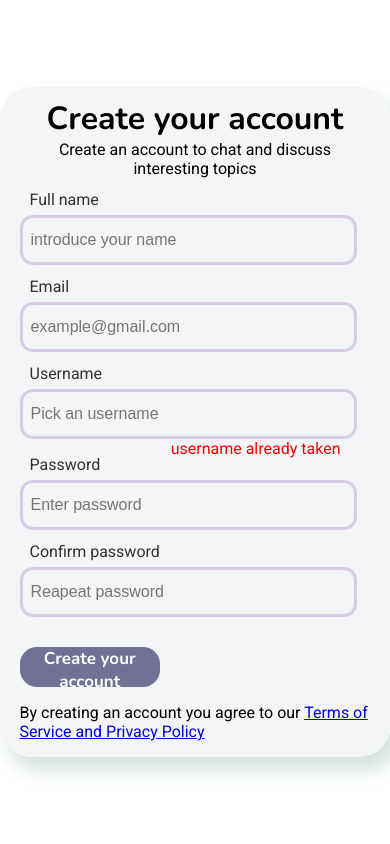
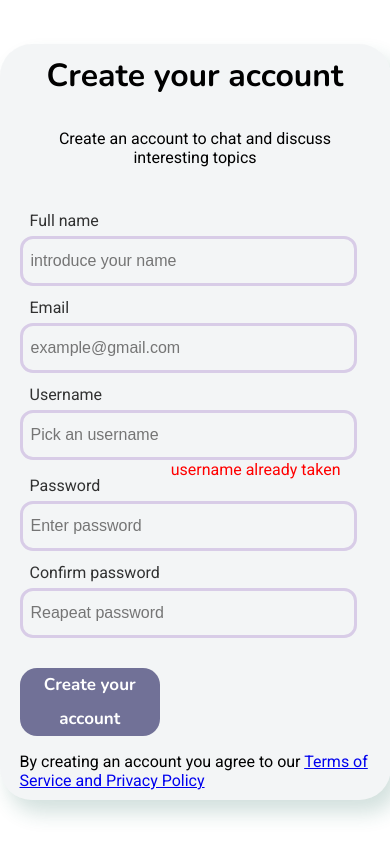
Before and after one commit to Luuiskame/Debate-me-web, a React (Vite) app in the folder client/: page /register in a window 390 px wide. Built offline with nearby package versions, Linux system fonts and the light colour scheme.

Commit message:
feat: styles: singup component height issues for mobile view fixed: now it contains all the elements of the wrapped element inside

```diff
--- a/client/src/components/signup/signup.module.css
+++ b/client/src/components/signup/signup.module.css
@@ -4,21 +4,21 @@
   align-items: center;
   justify-content: center;
   width: 100%;
-  height: 100vh;
+  height: 100dvh;
 }
 
 .wrapper {
   display: flex;
   flex-direction: column;
   width: 90%;
-  height: 90%;
   font-family: var(--body-font);
   max-width: 500px;
-  max-height: 650px;
+  max-height: min-content;
   background-color: rgba(190, 199, 206, 0.185);
   border-radius: 32px;
   box-shadow: 8px 13px 20px 0px rgba(37, 107, 91, 0.199);
   padding: 10px 20px;
+  gap: 2rem;
 }
 .header {
   font-family: var(--header-font);
@@ -62,8 +62,9 @@
 
 .submitBtn {
   width: 40%;
+  line-height: 2;
   max-width: 262px;
-  height: 40px;
+  height: min-content;
   background-color: rgba(14, 11, 78, 0.559);
   color: white;
   font-weight: bold;
```
Also changed, not shown: 1 other file (tests, documents, lock files or other folders).
